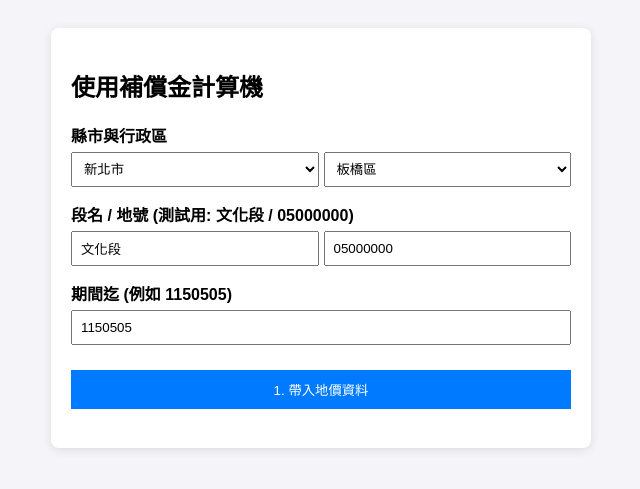
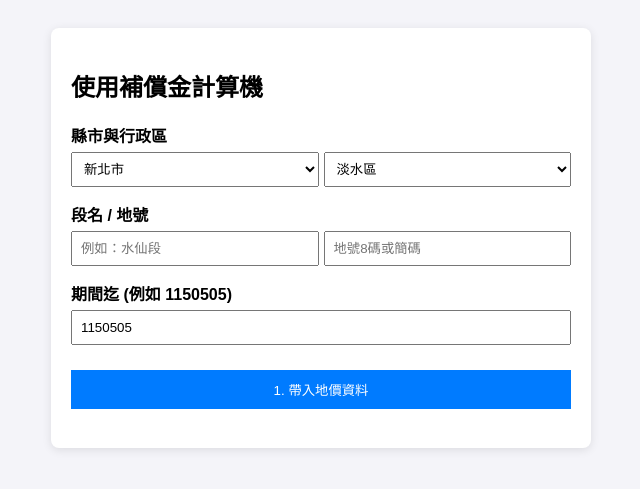
Before and after one commit to ken710168/my-land-calc, a Flask app: page / in a window 1280 px wide. Shown: the top 489 px of the page, without its empty margins (319-959 px from the left). Run offline with Flask 3, Linux system fonts and the light colour scheme.

Commit message:
Update index.html

```diff
--- a/templates/index.html
+++ b/templates/index.html
@@ -22,15 +22,19 @@
         <label>縣市與行政區</label>
         <div style="display: flex; gap: 5px;">
             <select id="city"><option value="新北市">新北市</option></select>
-            <select id="district"><option value="板橋區">板橋區</option></select>
+            <select id="district">
+                <option value="淡水區">淡水區</option>
+                <option value="瑞芳區">瑞芳區</option>
+                <option value="貢寮區">貢寮區</option>
+            </select>
         </div>
     </div>
 
     <div class="form-group">
-        <label>段名 / 地號 (測試用: 文化段 / 05000000)</label>
+        <label>段名 / 地號</label>
         <div style="display: flex; gap: 5px;">
-            <input type="text" id="section" value="文化段" placeholder="段名">
-            <input type="text" id="landNumber" value="05000000" placeholder="地號8碼">
+            <input type="text" id="section" value="" placeholder="例如：水仙段">
+            <input type="text" id="landNumber" value="" placeholder="地號8碼或簡碼">
         </div>
     </div>
 
@@ -39,7 +43,7 @@
         <input type="text" id="endDate" value="1150505">
     </div>
 
-    <button onclick="fetchPrices()" style="background: #007bff;">1. 帶入地價資料</button>
+    <button onclick="fetchPrices()" id="fetchBtn" style="background: #007bff;">1. 帶入地價資料</button>
 
     <div id="priceFields" class="price-box" style="display:none;">
         <p>各奇數年公告地價 (自動從資料庫帶入，可修改)：</p>
@@ -52,6 +56,11 @@
 
 <script>
     async function fetchPrices() {
+        // 按下按鈕時先改變文字，讓使用者知道程式有在動
+        const fetchBtn = document.getElementById('fetchBtn');
+        fetchBtn.innerText = "讀取中...";
+        fetchBtn.disabled = true;
+
         const payload = {
             city: document.getElementById('city').value,
             district: document.getElementById('district').value,
@@ -61,25 +70,55 @@
             startDate: ""
         };
 
-        // 注意這裡：這是相對路徑，代表呼叫同一台伺服器的 API
+        try {
+            // 正確的相對路徑呼叫
             const response = await fetch('/api/get_calc_data', {
                 method: 'POST',
                 headers: {'Content-Type': 'application/json'},
                 body: JSON.stringify(payload)
             });
 
+            // 檢查伺服器有沒有大當機
+            if (!response.ok) {
+                throw new Error(`伺服器錯誤代碼: ${response.status}`);
+            }
+
             const data = await response.json();
+
+            // 如果後端回傳自訂錯誤 (例如沒填日期)
+            if (data.error) {
+                alert(data.error);
+                return;
+            }
+
             const container = document.getElementById('dynamicInputs');
             container.innerHTML = '';
 
+            let hasAnyPrice = false;
+
             data.yearsData.forEach(item => {
+                // 如果有找到價格，做個標記
+                if(item.price !== "") hasAnyPrice = true;
+
                 container.innerHTML += `<div style="margin-bottom:5px;">
-                ${item.year}年: <input type="number" class="price-input" value="${item.price}" placeholder="請輸入地價">
+                    ${item.year}年: <input type="number" class="price-input" value="${item.price}" placeholder="查無資料，可手動輸入">
                 </div>`;
             });
 
+            if (!hasAnyPrice) {
+                alert("提醒：資料庫中找不到這筆地號的地價，您可以手動填寫或檢查輸入是否有誤。");
+            }
+
             document.getElementById('priceFields').style.display = 'block';
             document.getElementById('calcBtn').style.display = 'block';
+
+        } catch (error) {
+            alert("連線發生錯誤，請稍後再試或檢查 Logs。\n詳細原因: " + error.message);
+        } finally {
+            // 執行完畢把按鈕恢復原狀
+            fetchBtn.innerText = "1. 帶入地價資料";
+            fetchBtn.disabled = false;
+        }
     }
 
     function calculate() {
```
Lines whose indentation alone changed are shown as unchanged.
